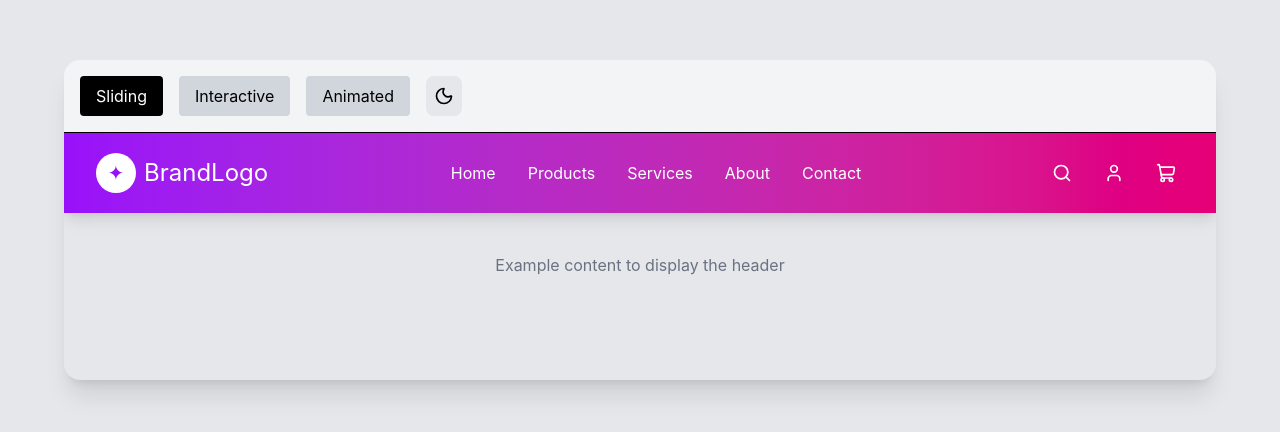
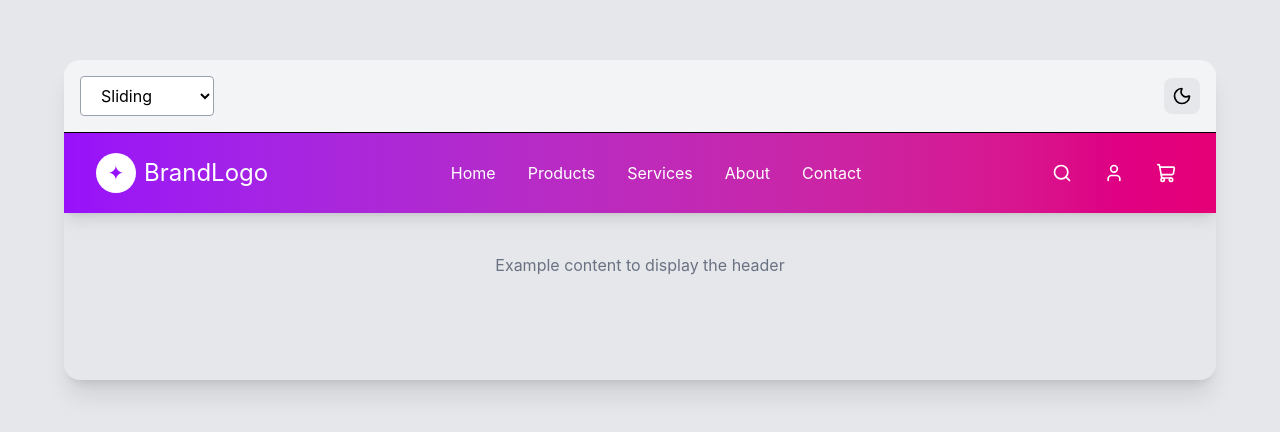
Before and after one commit to faidrn/HeaderLab, a React (Vite) app: page / in a window 1280 px wide. Shown: the part 180-612 px from the top of the page. Built offline with nearby package versions, Linux system fonts and the light colour scheme.

Commit message:
refactor(showcase): replace header switch buttons with select control
- Replace header toggle buttons with a select dropdown in HeaderShowcase
- Improve layout by spacing elements: select aligned left, dark mode toggle right
- Enhance usability and cleaner UI structure

```diff
--- a/src/pages/HeaderShowcase.jsx
+++ b/src/pages/HeaderShowcase.jsx
@@ -26,29 +26,19 @@ const HeaderShowcase = () => {
     return (
         <ShowcaseLayout>
             <div
-                className="p-4 border-b flex gap-4 bg-gray-100 dark:bg-gray-900 transition-colors"
+                className="p-4 border-b flex justify-between items-center gap-4 bg-gray-100 dark:bg-gray-900 transition-colors"
             >
-                <button
-                    onClick={() => setActive("sliding")}
-                    className="px-4 py-2 bg-black text-white rounded"
+                <select
+                    value={active}
+                    onChange={(e) => setActive(e.target.value)}
+                    className="px-4 py-2 rounded border border-gray-400 bg-white text-black dark:bg-gray-800 dark:text-white"
                 >
-                    Sliding
-                </button>
+                    <option value="sliding">Sliding</option>
+                    <option value="interactive">Interactive</option>
+                    <option value="animated">Animated</option>
+                </select>
 
-                <button
-                    onClick={() => setActive("interactive")}
-                    className="px-4 py-2 bg-gray-300 rounded"
-                >
-                    Interactive
-                </button>
-
-                <button
-                    onClick={() => setActive("animated")}
-                    className="px-4 py-2 bg-gray-300 rounded"
-                >
-                    Animated
-                </button>
-
+                {/* Dark Mode Toggle Button */}
                 <button
                     onClick={() => setDarkMode(!darkMode)}
                     className="p-2 rounded-lg bg-gray-200 text-black dark:bg-gray-800 dark:text-white transition-colors"
```
